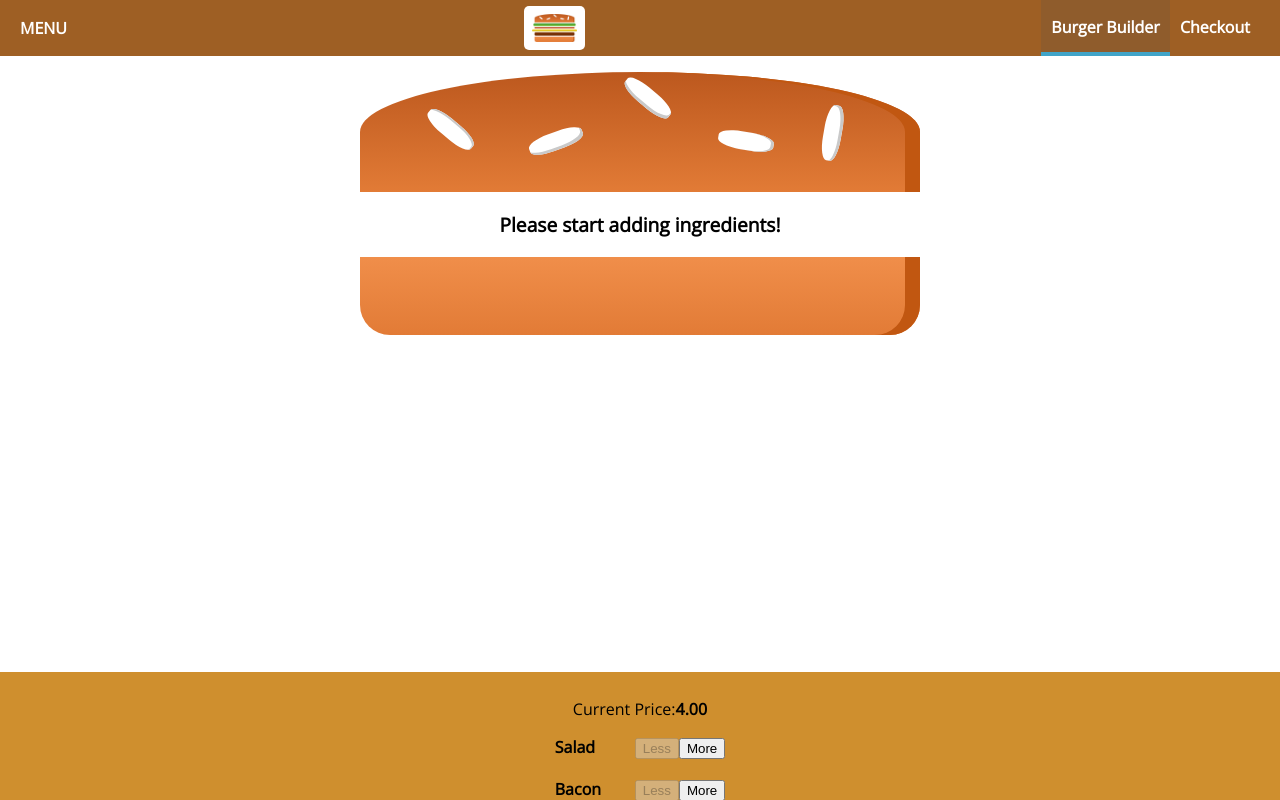
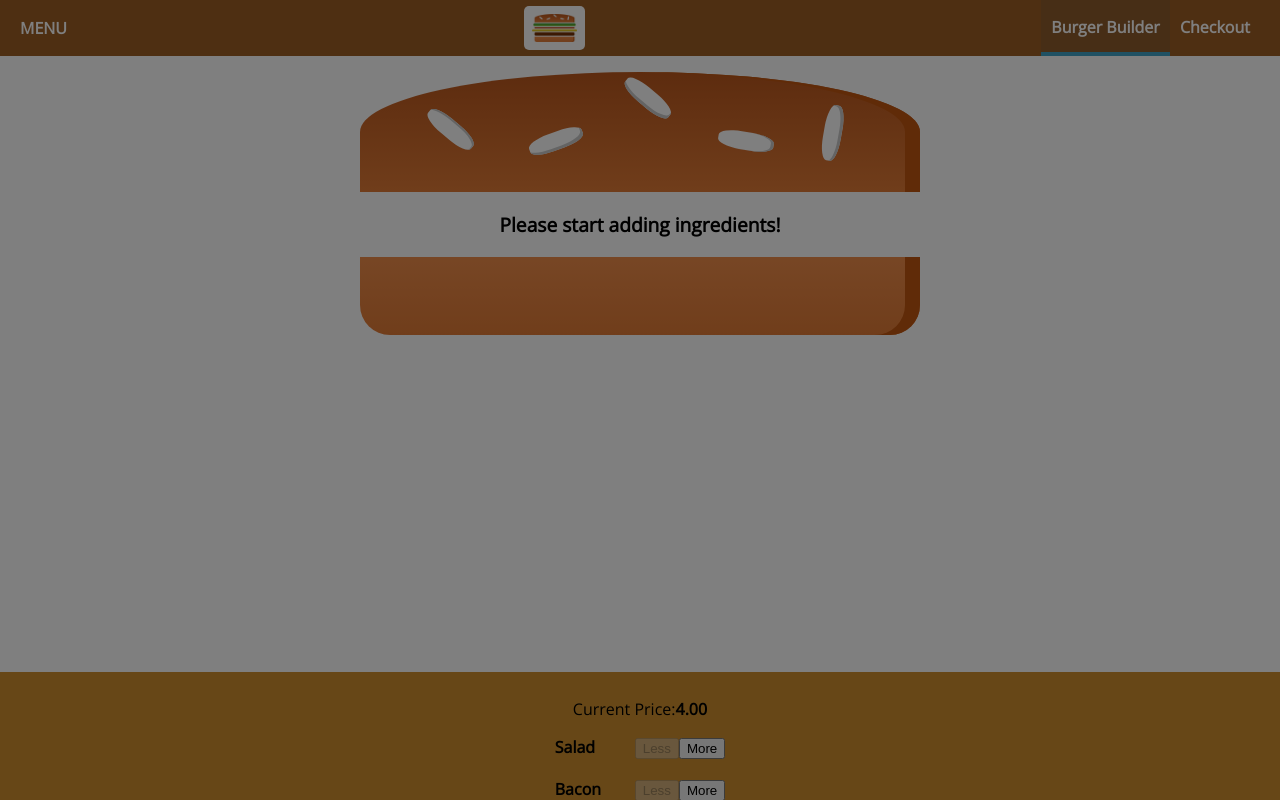
Before and after one commit to AjlaBise/MyBurger, a React app: page / in a window 1280 px wide. Shown: the top 800 px of the page. Built offline with nearby package versions, Linux system fonts and the light colour scheme.

Commit message:
ReusingTheBackdrop

```diff
--- a/src/components/Layout/Layout.js
+++ b/src/components/Layout/Layout.js
@@ -1,18 +1,33 @@
-import React from 'react';
+import React, { Component } from 'react';
 import Aux from '../../hoc/Auxiliary';
 import SideDrawer from '../Navigation/SideDrawer/SideDrawer';
 import Toolbar from '../Navigation/Toolbar/Toolbar';
 import classes from './Layout.css';
 
-const layout = (props) => (
-    <Aux>
-        <Toolbar/>
-        <SideDrawer/>
-        <main className={classes.Content}>
-            {props.children}
-        </main>
-    </Aux>
+class Layout extends Component {
+   state= {
+       showSideDrawer: true
+   }
 
-);
+    sideDrawerClosedHandler = () => {
+          this.setState({showSideDrawer: false});
 
-export default layout
+    }
+    render() {
+
+
+        return (
+            <Aux>
+                <Toolbar />
+                <SideDrawer
+                open={this.state.showSideDrawer}
+                closed={this.sideDrawerClosedHandler}/>
+                <main className={classes.Content}>
+                    {this.props.children}
+                </main>
+            </Aux>
+        )
+    }
+};
+
+export default Layout
--- a/src/components/Navigation/SideDrawer/SideDrawer.js
+++ b/src/components/Navigation/SideDrawer/SideDrawer.js
@@ -2,19 +2,30 @@
 import Logo from '../../Logo/Logo';
 import NavigationItems from '../NavigationItems/NavigationItems';
 import classes from './SideDrawer.css';
+import Backdrop from '../../UI/Backdrop/Backdrop';
+import Aux from '../../../hoc/Auxiliary.js';
 
-const SideDrawer = () => {
+const SideDrawer = (props) => {
 
+    let attachedClasses =[classes.SideDrawer, classes.Close];
+    if(props.open)
+    {
+        attachedClasses = [classes.SideDrawer, classes.Open];
+    }
 return (
-    <div className={classes.SideDrawer}>
+  <Aux>
+      <Backdrop show={props.open} clicked={props.closed}/>
+    <div className={attachedClasses.join(' ')}>
         <div className={classes.Logo}>
         <Logo/>
+
         </div>
 
         <nav>
             <NavigationItems/>
         </nav>
     </div>
+    </Aux>
 
 
 );
```
